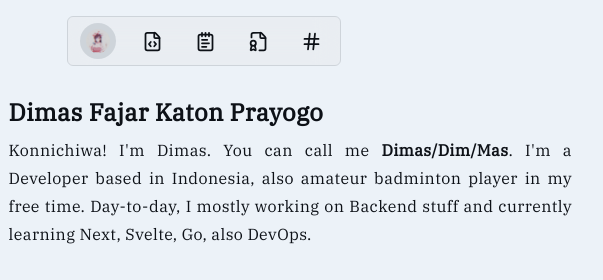
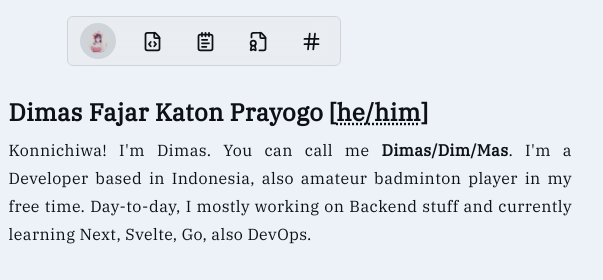
Before and after one commit to SideeID/side.my.id, an Astro site: page / in a window 1280 px wide. Shown: the top 280 px of the page, 436-1039 px from the left. Built offline with nearby package versions, Linux system fonts and the light colour scheme; Astro itself is replaced by a stand-in of ours.

Commit message:
Update name display to include pronouns and change section title from 'Latest Notes' to 'Featured Notes'

```diff
--- a/src/pages/index.astro
+++ b/src/pages/index.astro
@@ -40,7 +40,9 @@ const [notesList, worksList] = await Promise.all([
         />
         </div>
         <div>
-          <h2 data-cy="name" class="mb-0! mt-0!">Dimas Fajar Katon Prayogo</h2>
+          <h2 data-cy="name" class="mb-0! mt-0!">
+            Dimas Fajar Katon Prayogo [<abbr title="He/Him">he/him</abbr>]
+          </h2>
             <p data-cy="description" class="mb-0! mt-2 text-justify text-base-0">
             Konnichiwa! I'm Dimas. You can call me <b>Dimas/Dim/Mas</b>. I'm a Developer based in
             Indonesia, also amateur badminton player in my free time. Day-to-day,
@@ -125,7 +127,7 @@ const [notesList, worksList] = await Promise.all([
       </div>
     </section>
     <section data-cy="featured-notes" class="mt-8 w-full">
-      <h2 class="mt-0 mb-6 font-extrabold">Latest Notes</h2>
+      <h2 class="mt-0 mb-6 font-extrabold">Featured Notes</h2>
       <div class="grid w-full grid-cols-1 grid-rows-1 gap-4 sm:grid-cols-2">
         {
           notesList
```
